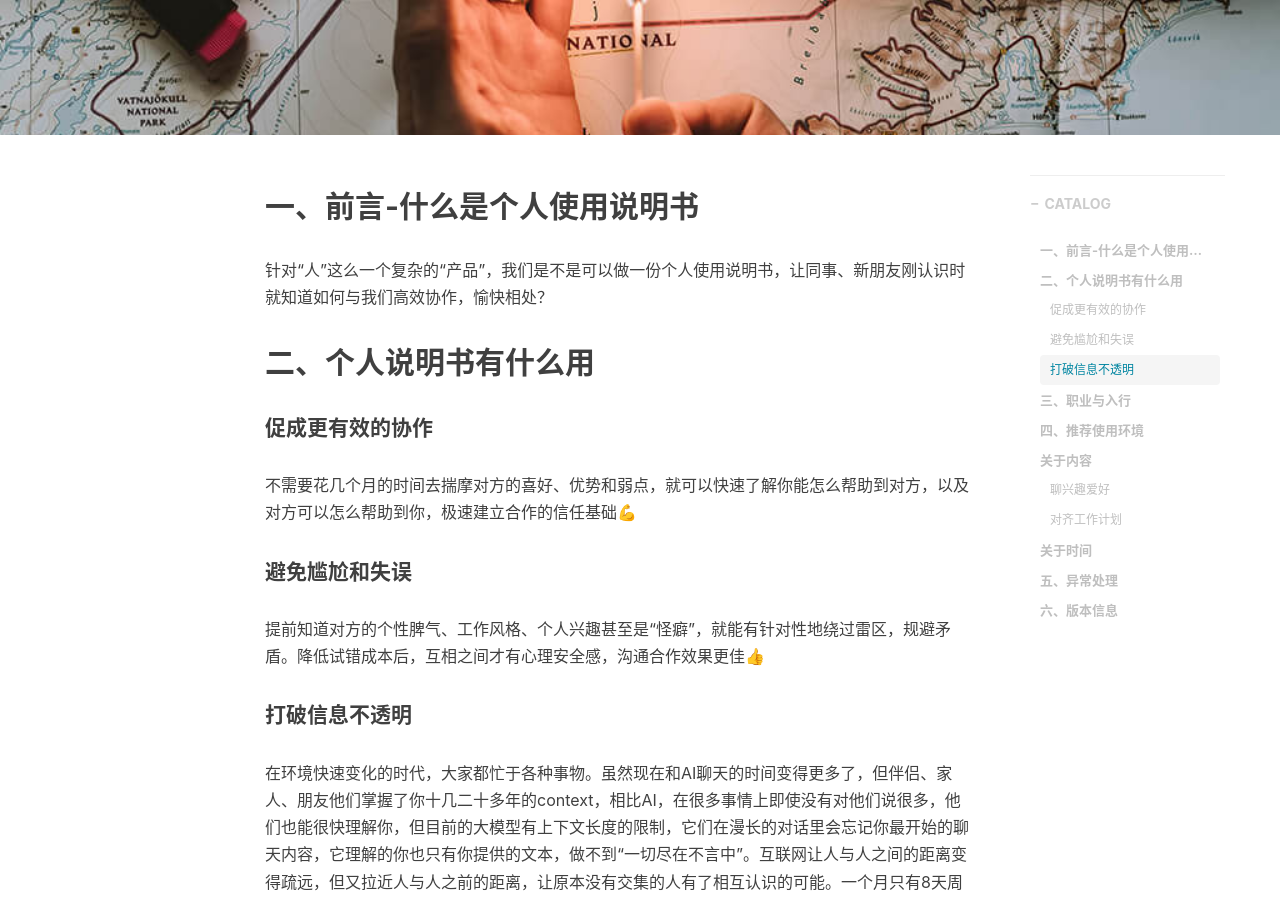
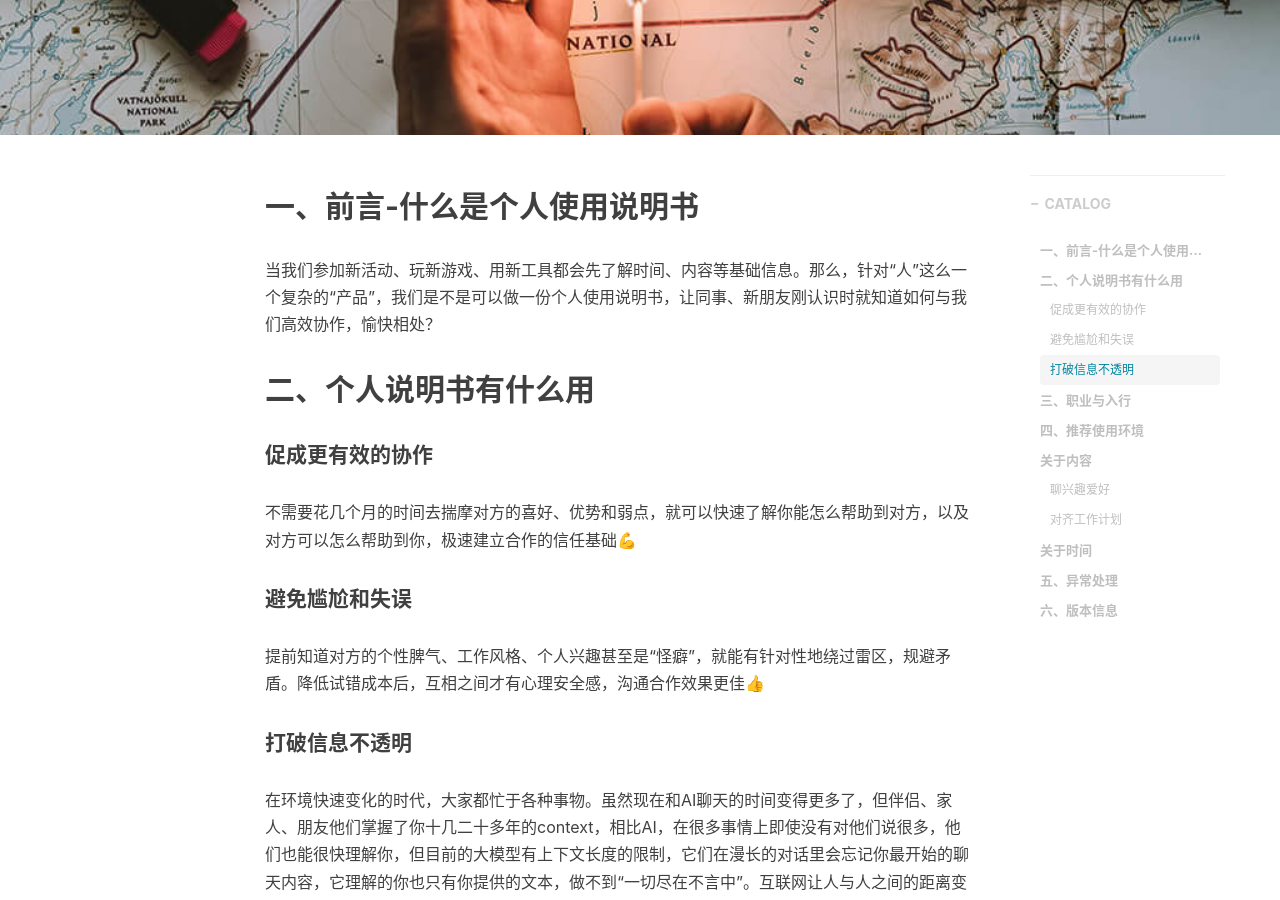
Before and after one commit to IdeaEcho/IdeaEcho.github.io, a Jekyll site: the page built from _posts/2025-11-9-about-csy.md, in a window 1280 px wide and 900 px high, scrolled down 322 px. Built offline with Jekyll 4.4.1, drawn with Linux system fonts in a browser that asks for light colours; nearby versions of some CDN libraries; comment, search, counter and statistics services are not loaded.

Commit message:
feat: 个人使用说明书

```diff
--- a/_posts/2025-11-9-about-csy.md
+++ b/_posts/2025-11-9-about-csy.md
@@ -12,7 +12,7 @@ tags:
 
 ## 一、前言-什么是个人使用说明书
 
-针对“人”这么一个复杂的“产品”，我们是不是可以做一份个人使用说明书，让同事、新朋友刚认识时就知道如何与我们高效协作，愉快相处？
+当我们参加新活动、玩新游戏、用新工具都会先了解时间、内容等基础信息。那么，针对“人”这么一个复杂的“产品”，我们是不是可以做一份个人使用说明书，让同事、新朋友刚认识时就知道如何与我们高效协作，愉快相处？
 
 ## 二、个人说明书有什么用
 
```
